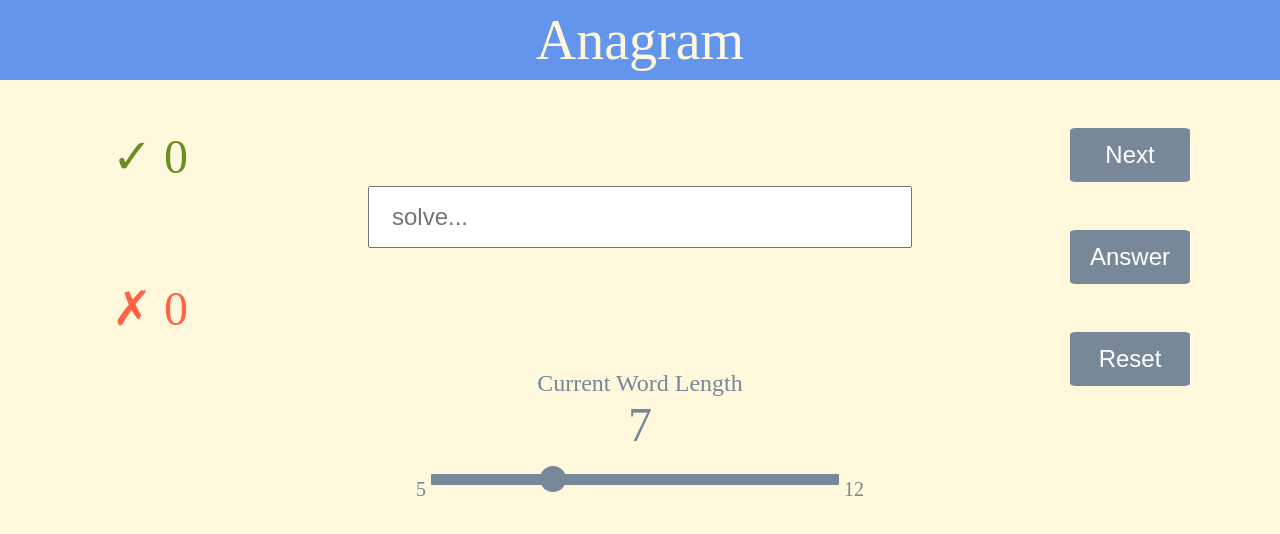
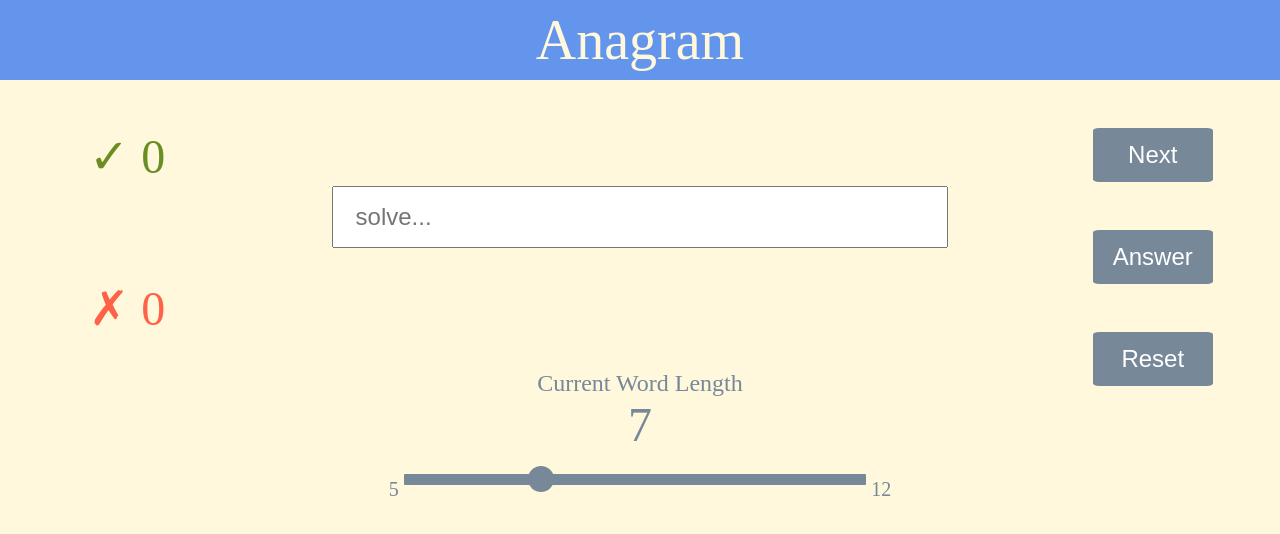
Before and after one commit to jgthomas/braingame.xyz, a React (Create React App) app in the folder frontend/: page / in a window 1280 px wide. Shown: the top 534 px of the page. Built offline with nearby package versions, Linux system fonts and the light colour scheme; no server answers.

Commit message:
Use fractional units for columns

```diff
--- a/frontend/src/components/Anagram.css
+++ b/frontend/src/components/Anagram.css
@@ -1,7 +1,7 @@
 .game-layout {
   background-color: cornsilk;
   display: grid;
-  grid-template-columns: 300px 1fr 300px;
+  grid-template-columns: 0.33fr 1fr 0.33fr;
   grid-template-areas: "scores anagram controls";
 }
 
```
